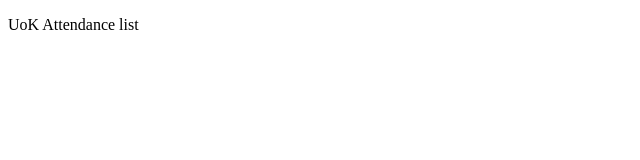
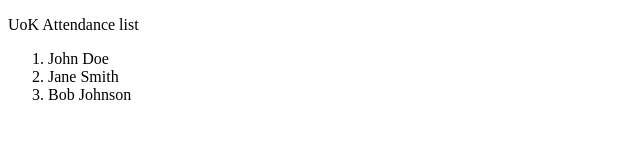
Before and after one commit to nyirinkindi/class-cloud, a plain HTML site: page attendance.html in a window 1280 px wide. Shown: the whole page, without its empty margins (0-640 px from the left). Drawn offline with Linux system fonts and the light colour scheme.

Commit message:
addt list of students

```diff
--- a/attendance.html
+++ b/attendance.html
@@ -7,5 +7,10 @@
 </head>
 <body>
     <p>UoK Attendance list</p>
+    <ol>
+        <li>John Doe</li>
+        <li>Jane Smith</li>
+        <li>Bob Johnson</li>
+    </ol>
 </body>
 </html>
```
